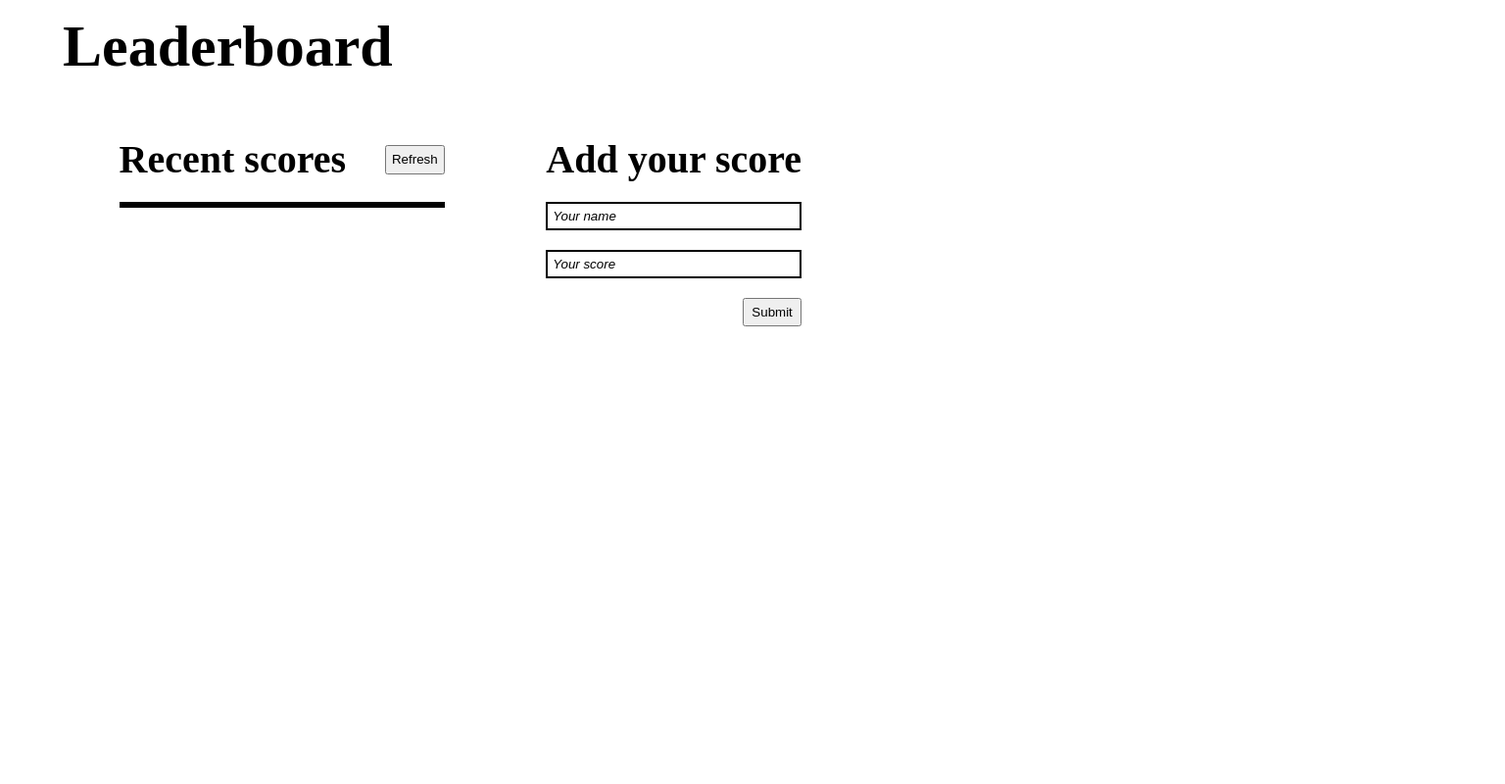
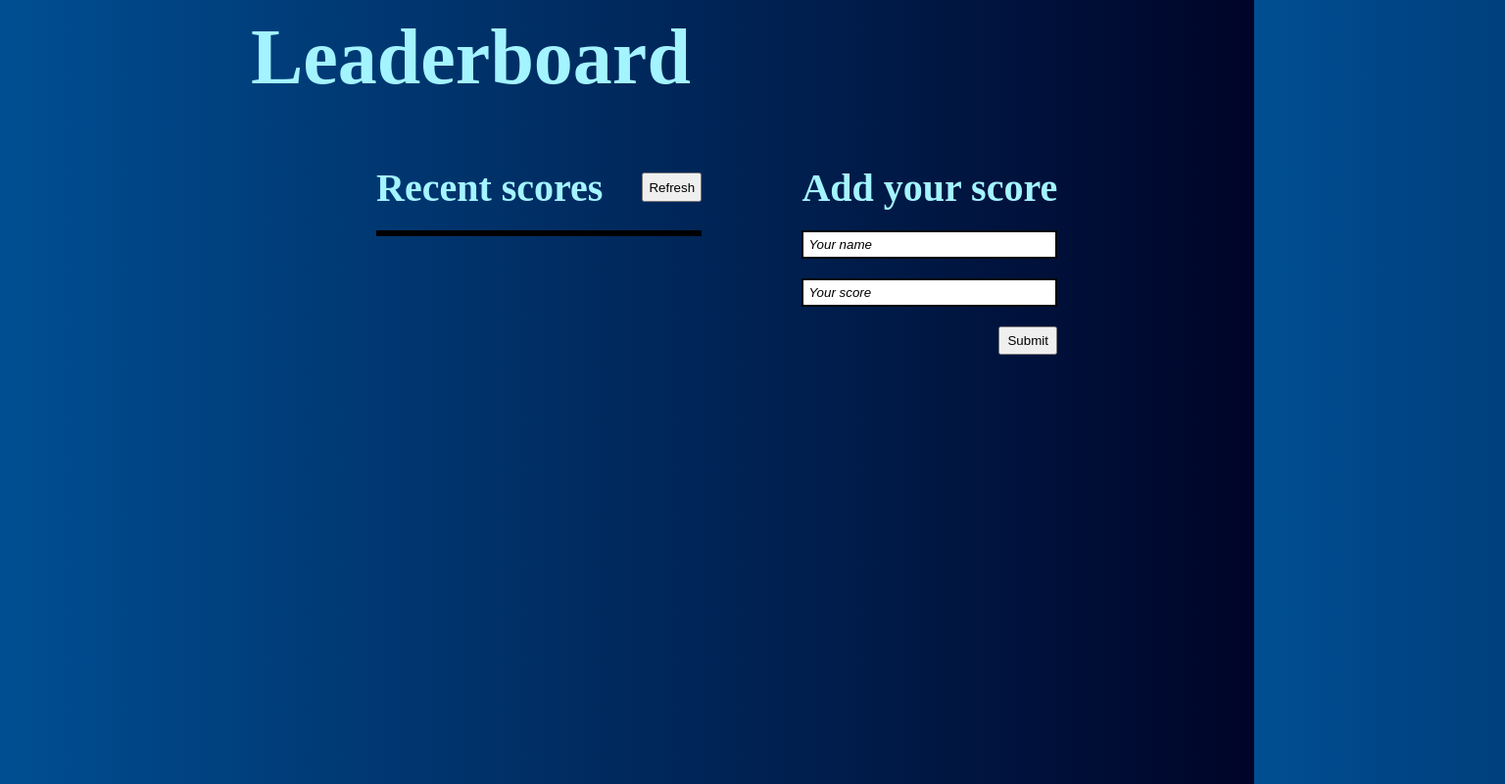
Before and after one commit to hajnaloltyan/leaderboard, a website built with webpack: page src/index.html in a window 1280 px wide. Shown: the whole page at 98% size, 1536 px wide, since content can reach past the window. Built offline with nearby package versions, Linux system fonts and the light colour scheme; no server answers.

Commit message:
Sort scores, adjust layout of main elements

```diff
--- a/src/index.css
+++ b/src/index.css
@@ -13,7 +13,7 @@ button {
 }
 
 h1 {
-  font-size: 60px;
+  font-size: 80px;
 }
 
 h2 {
@@ -40,12 +40,16 @@ input {
 }
 
 .page {
-  margin: 1% 5%;
+  margin: 1% 20%;
+  width: 100%;
+  background: #000428;
+  background: linear-gradient(to right, #004e92, #000428);
+  color: rgb(163, 244, 255);
 }
 
 .content {
   display: flex;
-  padding: 5%;
+  padding: 5% 10%;
   gap: 10%;
 }
 
--- a/src/modules/fetchScores.js
+++ b/src/modules/fetchScores.js
@@ -3,7 +3,7 @@
 const fetchScores = async () => {
   const data = await getScores();
   const dataResult = await data.result;
-  return dataResult;
+  return dataResult.sort((a, b) => b.score - a.score);
 };
 
 export default fetchScores;
```
